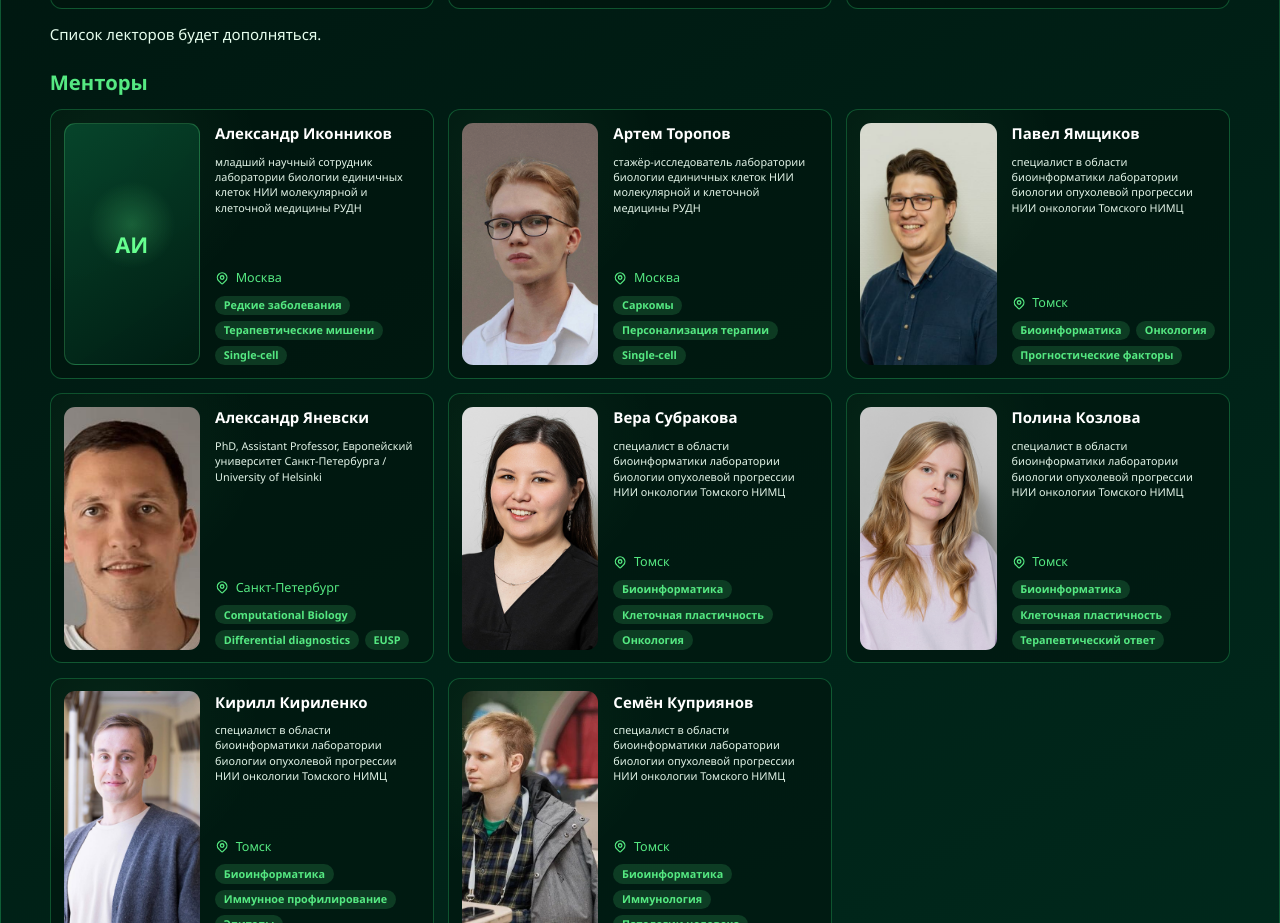
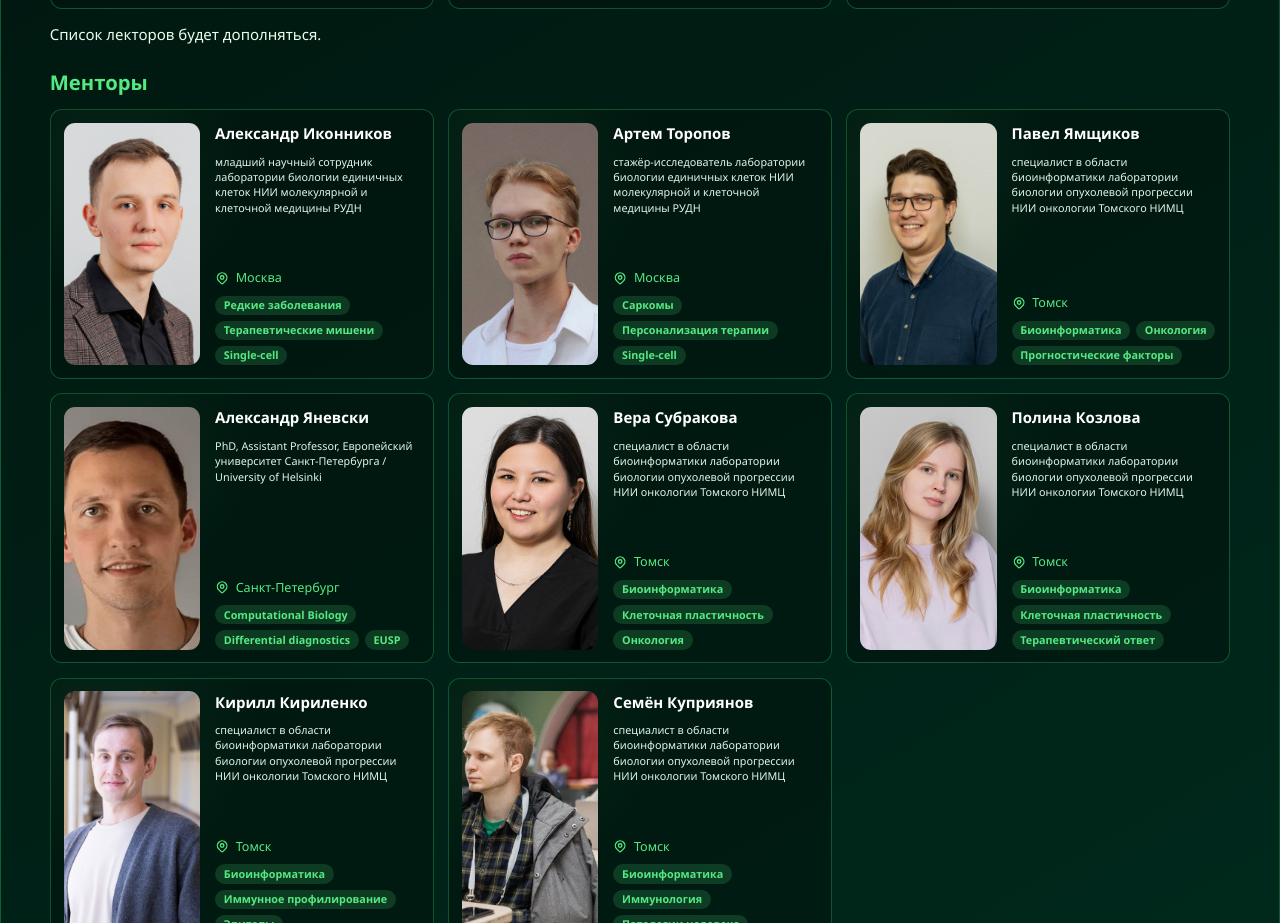
Before and after one commit to saitnado/my-site, a React (Vite) app: page / in a window 1280 px wide. Shown: the part 2420-3343 px from the top of the page. Built offline with nearby package versions, Linux system fonts and the light colour scheme.

Commit message:
add tw page styles

```diff
--- a/src/App.jsx
+++ b/src/App.jsx
@@ -156,6 +156,7 @@ const lecturers = [
 const moderators = [
   {
     name: "Александр Иконников",
+    image: "/partners/moderators/Alexander_Ikonnikov.jpg",
     role: "младший научный сотрудник лаборатории биологии единичных клеток НИИ молекулярной и клеточной медицины РУДН",
     location: "Москва",
     initials: "АИ",
```
Also changed, not shown: public/partners/moderators/Alexander_Ikonnikov.jpg (added).
